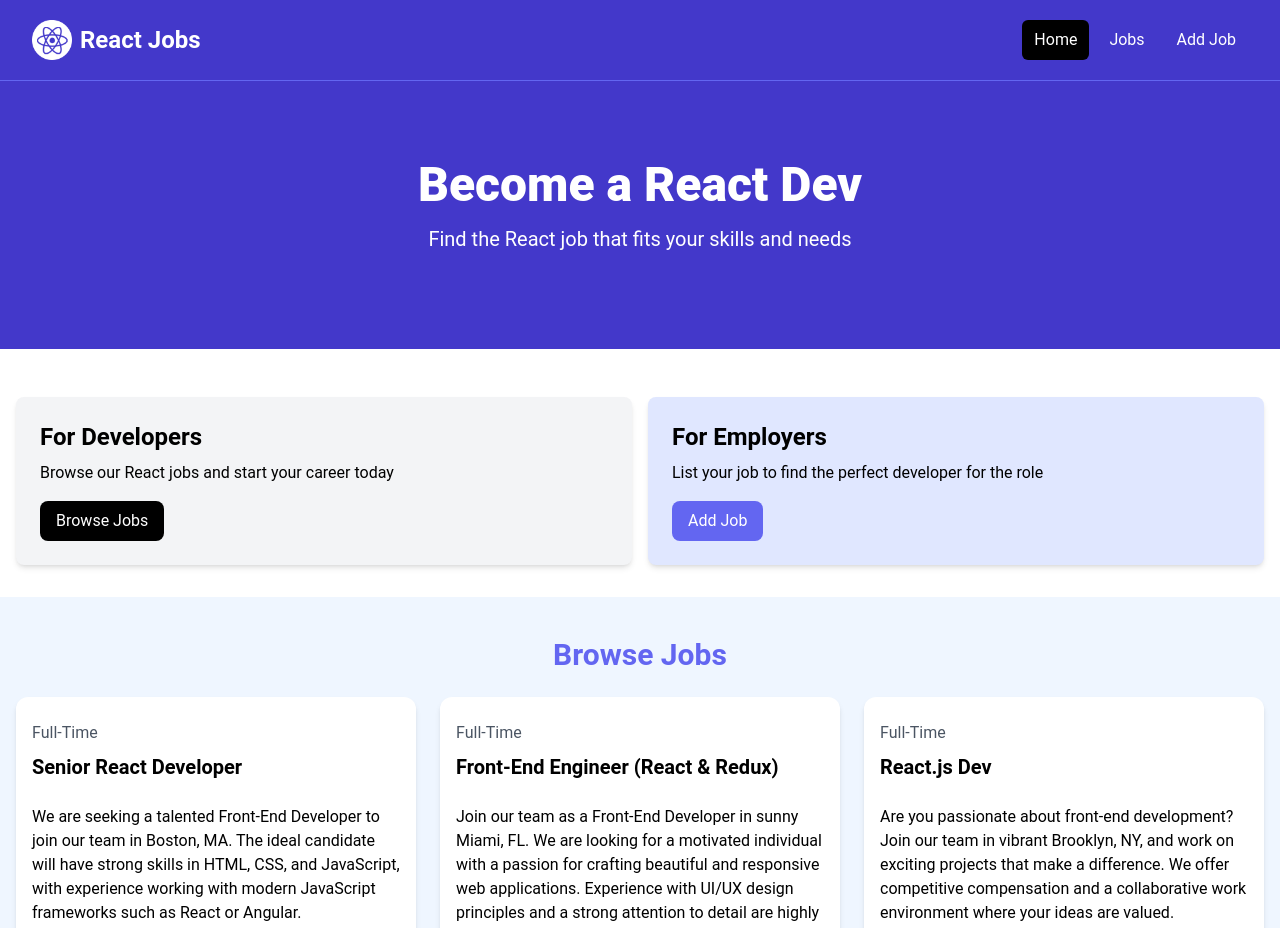
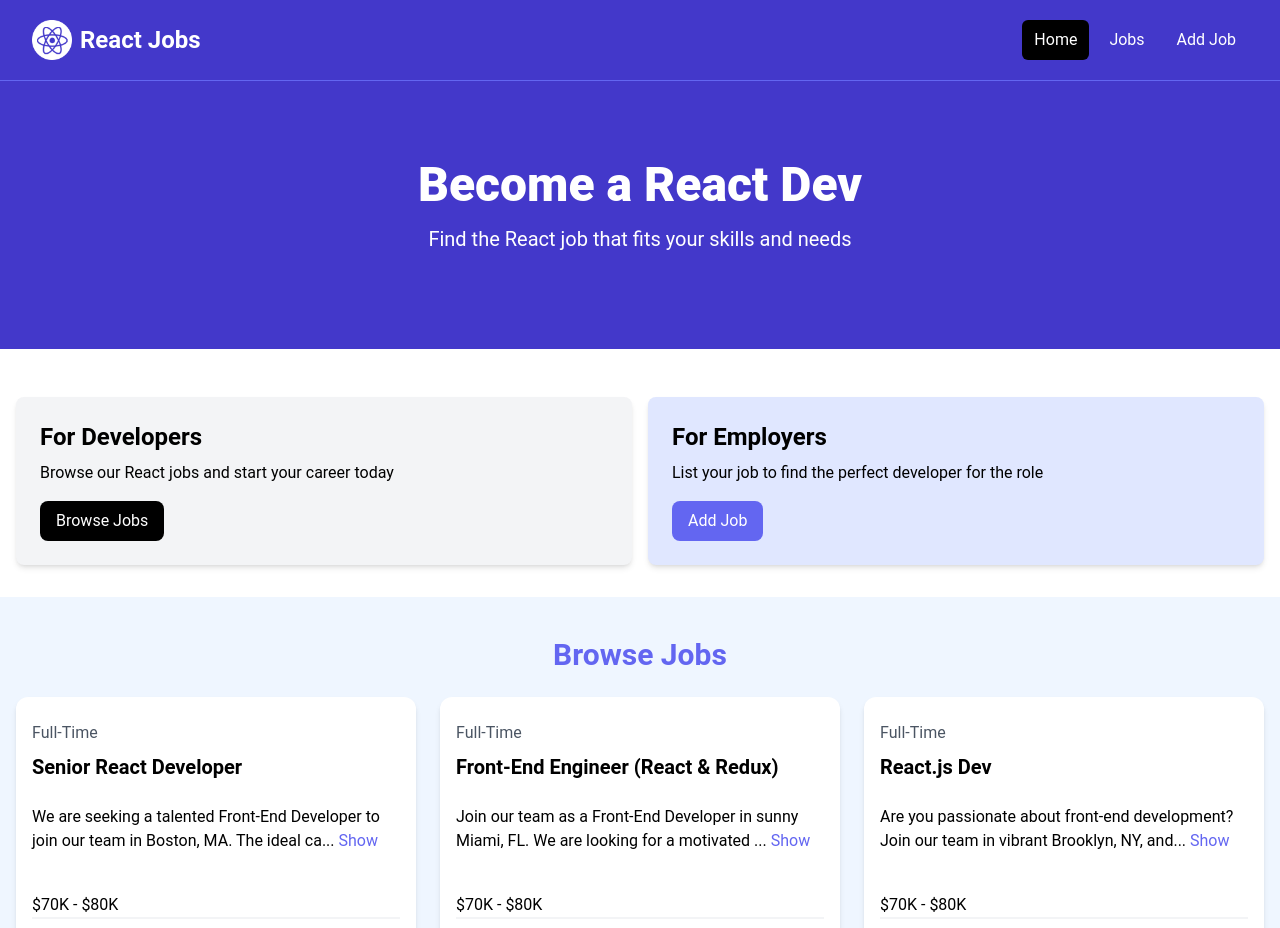
Before and after one commit to madiha-m/react_js, a React (Vite) app in the folder jobs-portal/: page / in a window 1280 px wide. Shown: the top 928 px of the page. Built offline with nearby package versions, Linux system fonts and the light colour scheme.

Commit message:
useState hook for  adding ellipses in description to show 90 cahrs with a Show/Less btn using event

```diff
--- a/jobs-portal/src/App.jsx
+++ b/jobs-portal/src/App.jsx
@@ -8,7 +8,6 @@
 const App = () => {
   return (
     <>
-
       <Navbar />
       <Hero title='Become a React Dev' subtitle='Find the React job that fits your skills and needs' />
       <HomeCards />
--- a/jobs-portal/src/components/JobListing.jsx
+++ b/jobs-portal/src/components/JobListing.jsx
@@ -1,6 +1,14 @@
-import React from 'react'
+import React, { useState } from 'react'
 
-const JobListing = ({job}) => {
+const JobListing = ({ job }) => {
+    const [showFullDesc, setShowFullDesc] = useState(false);
+
+    let description = job.description;
+
+    if (!showFullDesc) {
+        description = description.substring(0, 90) + '... ';
+    }
+
     return (
         <div className="bg-white rounded-xl shadow-md relative">
             <div className="p-4">
@@ -10,7 +18,10 @@
                 </div>
 
                 <div className="mb-5">
-                    {job.description}
+                    {description}
+                    <button className="text-indigo-500 mb-5 hover:text-indigo-600">
+                        {showFullDesc ? 'Less' : 'Show'}
+                    </button>
                 </div>
 
                 <h3 className="text-indigo-500-mb-2">{job.salary}</h3>
```
